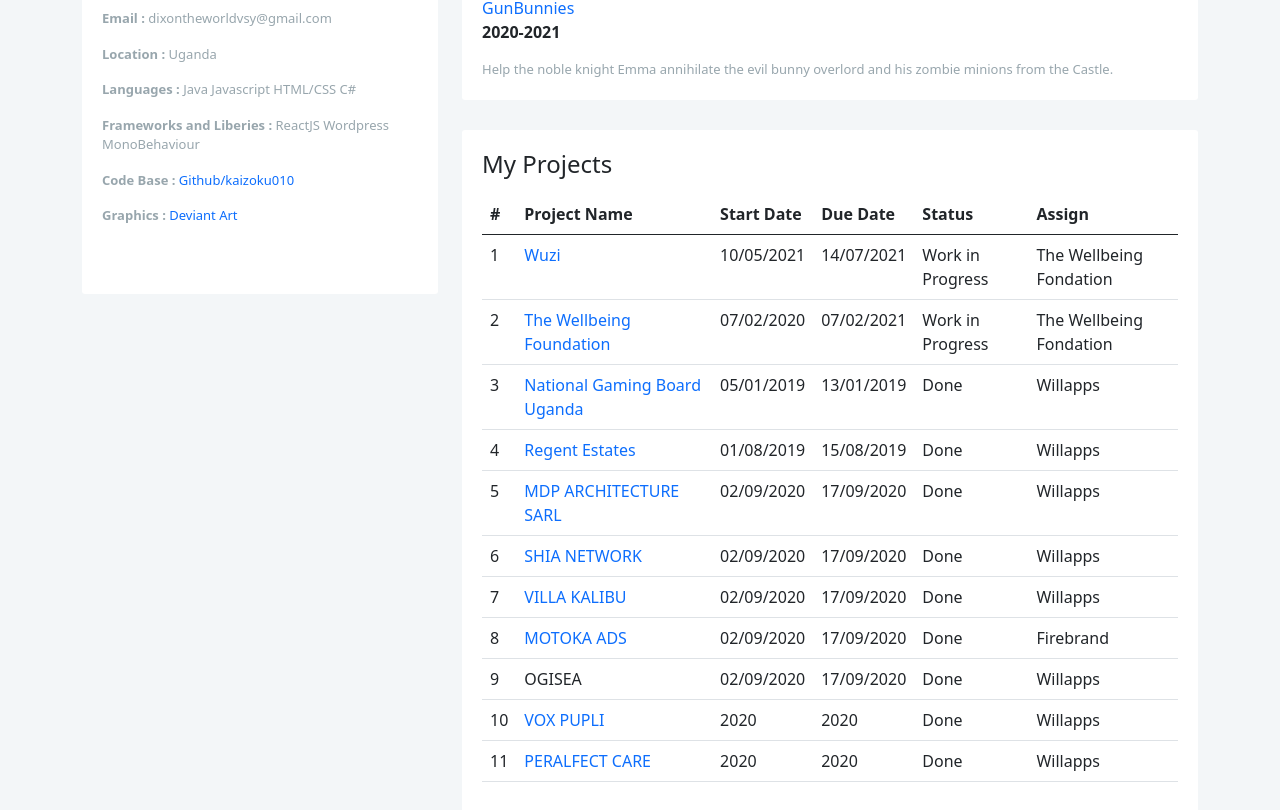
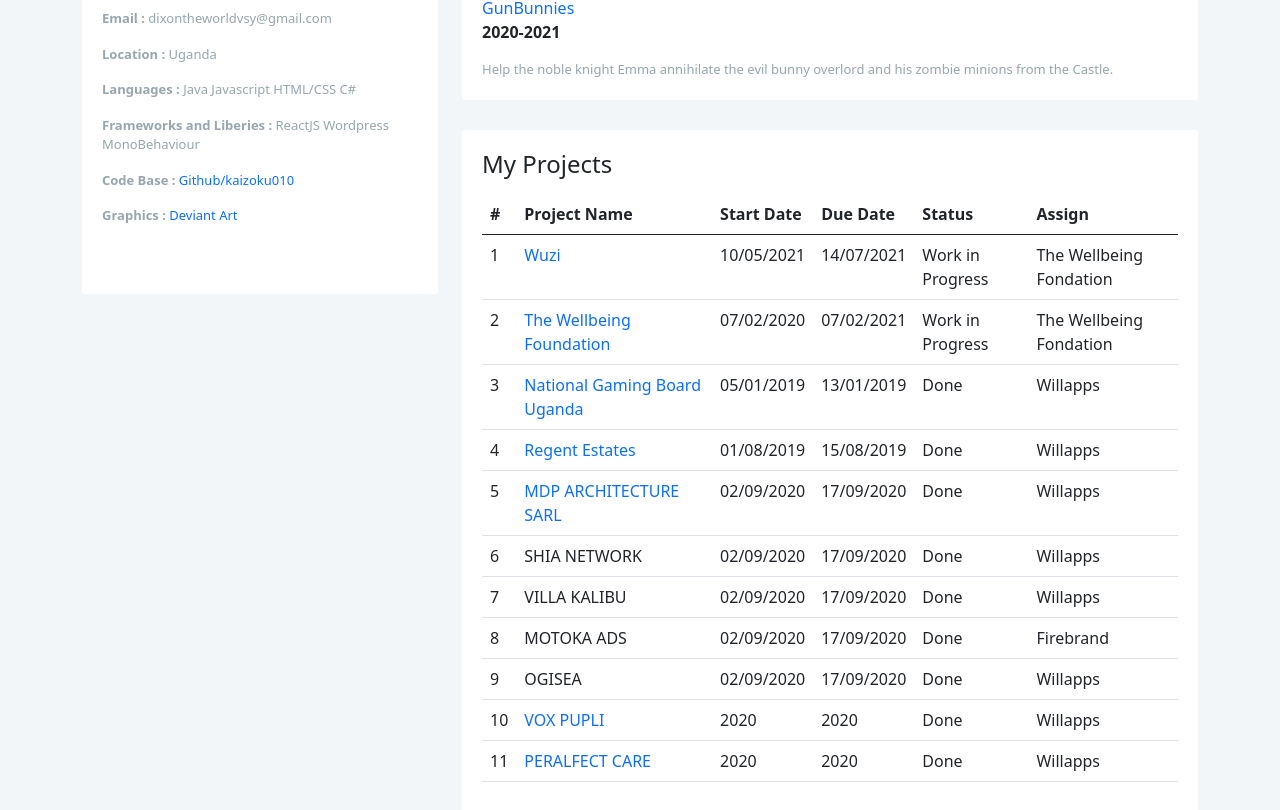
Before and after one commit to kaizoku010/firebrand, a React (Create React App) app: page / in a window 1280 px wide. Shown: the part 543-1353 px from the top of the page. Built offline with nearby package versions, Linux system fonts and the light colour scheme.

Commit message:
filtered links

```diff
--- a/src/App.js
+++ b/src/App.js
@@ -219,7 +219,7 @@ function App() {
                         <tr>
                           <td>6</td>
                           <td>
-                            <a target="_blank" href="">
+                            <a target="_blank" >
 
                               SHIA NETWORK
                             </a>
@@ -234,7 +234,7 @@ function App() {
                         <tr>
                           <td>7</td>
                           <td>
-                            <a target="_blank" href="">
+                            <a target="_blank" >
 
                               VILLA KALIBU
                             </a>
@@ -249,7 +249,7 @@ function App() {
                         <tr>
                           <td>8</td>
                           <td>
-                            <a target="_blank" href="">
+                            <a target="_blank" >
 
                               MOTOKA ADS
                             </a>
```
